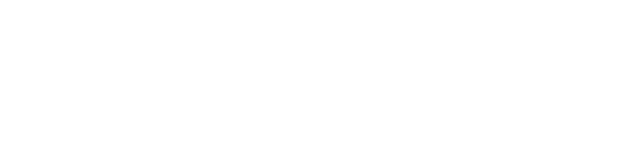
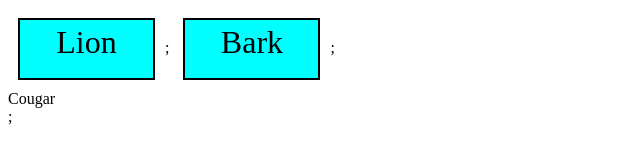
Before and after one commit to tonygnc1/New-Sound, a plain HTML site: page index.html in a window 1280 px wide. Shown: the whole page, without its empty margins (0-640 px from the left). Drawn offline with Linux system fonts and the light colour scheme.

Commit message:
Style.css

```diff
--- a/index.html
+++ b/index.html
@@ -9,5 +9,14 @@
 </head>
 <body>
 
+    <div class = 'animal lion'>Lion</div>;
+    <div class = 'animal bark'>Bark</div>;
+    <div class = 'cougar'>Cougar</div>;
+
+
+
+
+    <script src = 'app.js'></script>
+
 </body>
 </html>
--- a/style.css
+++ b/style.css
@@ -0,0 +1,16 @@
+.animal {
+    width: 125px;
+    height: 50px;
+    background-color: aqua;
+    font-size: 2em;
+    border: 2px solid black;
+    display: inline-block;
+    margin: 10px;
+    padding: 4px;
+    text-align: center;
+}
+
+.active {
+    border: 1px solid red;
+    color: red;
+}
```
